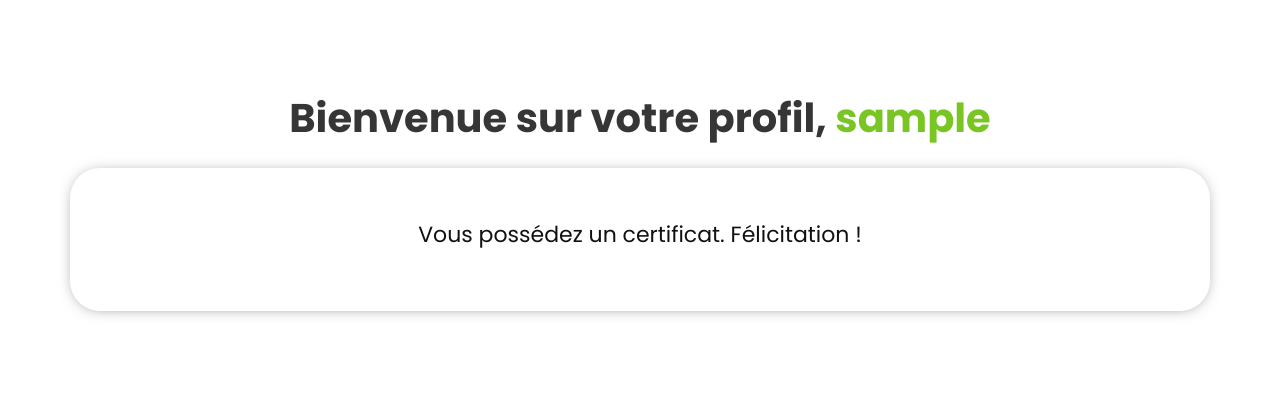
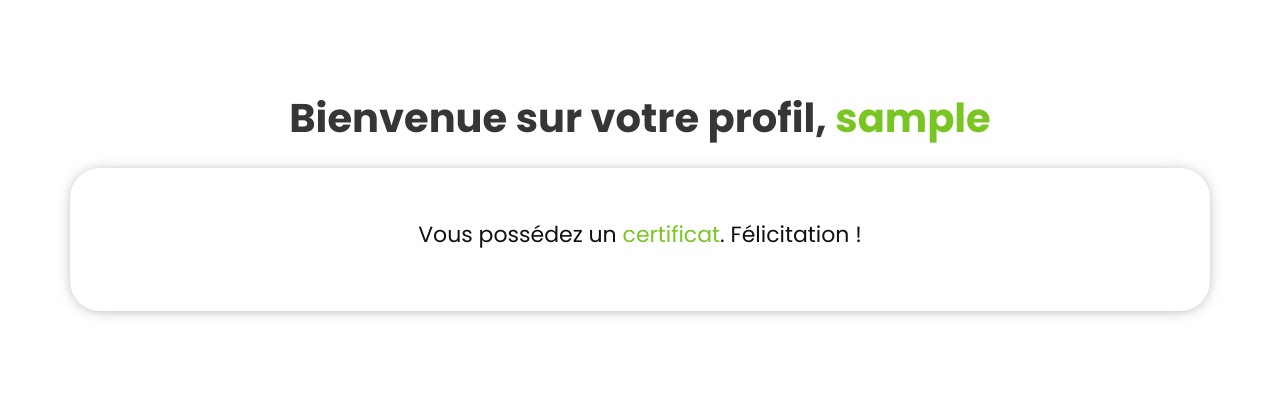
Before and after one commit to AFelix20100/NuitInfo, a Symfony app: template templates/profil.html.twig in a window 1280 px wide. Shown: the part 299-698 px from the top of the page. Run offline with Twig, Linux system fonts and the light colour scheme; the template is opened without the code that fills it: most values are stand-ins (such as "Sample title", 1, 10 or a date in 2020); some libraries are stand-ins or nearby versions.

Commit message:
changement affichage des quiz effectué
Ajout de la coloration des quiz effectué si le résultat est supérieur ou égal à 5.

```diff
--- a/templates/profil.html.twig
+++ b/templates/profil.html.twig
@@ -10,8 +10,11 @@
         <div class="titleQuestion">
 
         {% for item in app.user.quiz %}
-            <h2>Quiz n°{{item.id}} | {{item.result}}/10</h2>
-
+            {% if item.result >= 5  %}
+                <h2 style="color:#79C524;">Quiz n°{{loop.index}} | {{item.result}}/10</h2>
+            {% else %}
+                <h2>Quiz n°{{loop.index}} | {{item.result}}/10</h2>
+            {% endif %}
         {% endfor %}
             <!-- Nombre de quiz réalisé: -->
 
@@ -20,8 +23,7 @@
                     Vous ne possédez pas de certificat pour le moment... mais vous pouvez toujours en obtenir un en passant notre <a href="{{ path('app_quiz') }}">quiz</a> !
 
                 {% elseif user_data.certificat == true %}
-                    Vous possédez un certificat. Félicitation !
-
+                    Vous possédez un <a href="{{ path('app_certificat') }}" style="color:#79C524;">certificat</a>. Félicitation !
                 {% endif %}
             </h2>
         </div>
```
Also changed, not shown: src/Controller/CertificatController.php (line endings or trailing spaces), 1 other file.
